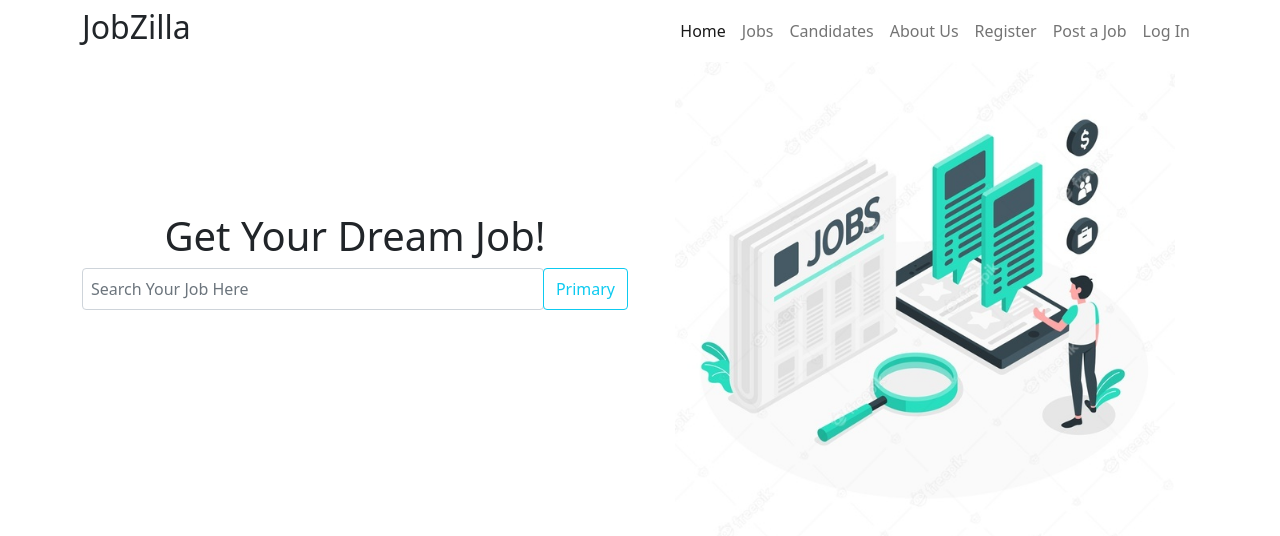
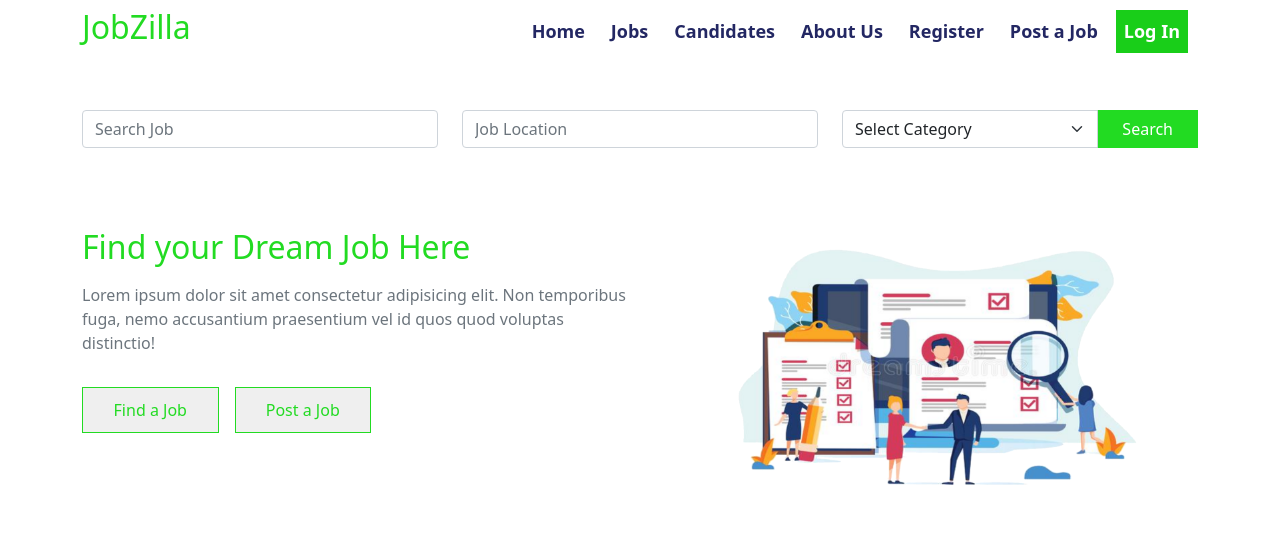
Before and after one commit to DevSquadCode/jobzilla-client, a React (Create React App) app: page / in a window 1280 px wide. Shown: the top 536 px of the page. Built offline with nearby package versions, Linux system fonts and the light colour scheme.

Commit message:
[added] new banner

```diff
--- a/src/App.css
+++ /dev/null
@@ -1,38 +0,0 @@
-.App {
-  text-align: center;
-}
-
-.App-logo {
-  height: 40vmin;
-  pointer-events: none;
-}
-
-@media (prefers-reduced-motion: no-preference) {
-  .App-logo {
-    animation: App-logo-spin infinite 20s linear;
-  }
-}
-
-.App-header {
-  background-color: #282c34;
-  min-height: 100vh;
-  display: flex;
-  flex-direction: column;
-  align-items: center;
-  justify-content: center;
-  font-size: calc(10px + 2vmin);
-  color: white;
-}
-
-.App-link {
-  color: #61dafb;
-}
-
-@keyframes App-logo-spin {
-  from {
-    transform: rotate(0deg);
-  }
-  to {
-    transform: rotate(360deg);
-  }
-}
--- a/src/App.js
+++ b/src/App.js
@@ -1,12 +1,11 @@
-import './App.css';
-import Banner from './components/Header/Banner';
+import Banner from './components/Header/banner/Banner';
 import Header from './components/Header/Header';
 
 function App() {
   return (
-    <div className="App">
-    <Header></Header>
-    <Banner></Banner>
+    <div>
+      <Header />
+      <Banner />
     </div>
   );
 }
--- a/src/components/Header/Header.js
+++ b/src/components/Header/Header.js
@@ -3,39 +3,43 @@ import headerStyle from './Header.module.css';
 
 
 const Header = () => {
+  const {
+    menu,
+    logMenu
+  } = headerStyle;
+
+
   return (
     <nav className="navbar navbar-expand-lg navbar-light bg-transparent">
       <div className="container">
-        <h2 >JobZilla</h2>
+        <h2 className='brand-text-color'>JobZilla</h2>
         <button className="navbar-toggler" type="button" data-bs-toggle="collapse" data-bs-target="#navbarSupportedContent" aria-controls="navbarSupportedContent" aria-expanded="false" aria-label="Toggle navigation">
           <span className="navbar-toggler-icon"></span>
         </button>
         <div className="collapse navbar-collapse" id="navbarSupportedContent">
           <ul className="navbar-nav ms-auto mb-2 mb-lg-0">
             <li className="nav-item">
-              <a id='menu' className="nav-link active" aria-current="page" href="/">Home</a>
+              <a id={menu} className="nav-link active" aria-current="page" href="/">Home</a>
             </li>
             <li className="nav-item">
-              <a id='menu' className="nav-link" href="/">Jobs</a>
+              <a id={menu} className="nav-link" href="/">Jobs</a>
             </li>
             <li className="nav-item">
-              <a id='menu' className="nav-link" href="/">Candidates</a>
+              <a id={menu} className="nav-link" href="/">Candidates</a>
             </li>
             <li className="nav-item">
-              <a id='menu' className="nav-link" href="/">About Us</a>
+              <a id={menu} className="nav-link" href="/">About Us</a>
             </li>
             <li className="nav-item">
-              <a id='menu' className="nav-link" href="/">Register</a>
+              <a id={menu} className="nav-link" href="/">Register</a>
             </li>
             <li className="nav-item">
-              <a id='menu' className="nav-link" href="/">Post a Job</a>
+              <a id={menu} className="nav-link" href="/">Post a Job</a>
             </li>
             <li className="nav-item">
-              <a id='logMenu' className="nav-link" href="/">Log In</a>
+              <a id={logMenu} className="nav-link" href="/">Log In</a>
             </li>
-
           </ul>
-
         </div>
       </div>
     </nav>
--- /dev/null
+++ b/src/components/Header/banner/Banner.jsx
@@ -0,0 +1,44 @@
+import React from 'react';
+import bannerImg from '../../../images/banner-1.png';
+
+
+const Banner = () => {
+    return (
+        <section>
+            <div className="container py-4">
+                <div className="row py-3">
+                    <div className="col-md-4 py-2">
+                        <input className='form-control' type="search" placeholder='Search Job' />
+                    </div>
+                    <div className="col-md-4 py-2">
+                        <input className='form-control' type="search" placeholder='Job Location' />
+                    </div>
+                    <div className="col-md-4 py-2">
+                        <div className="input-group">
+                            <select class="form-select" aria-label="Default select example">
+                                <option selected>Select Category</option>
+                                <option value="1">Remote</option>
+                                <option value="2">Full Time</option>
+                                <option value="3">Part Time</option>
+                            </select>
+                            <button className="btn-brand">Search</button>
+                        </div>
+                    </div>
+                </div>
+                <div className="row flex-column flex-column-reverse flex-md-row py-5 text-center text-md-start">
+                    <div className="col-md-6">
+                        <h2 className='py-2 brand-text-color'>Find your Dream Job Here </h2>
+                        <p className='text-secondary pb-3'>Lorem ipsum dolor sit amet consectetur adipisicing elit. Non temporibus fuga, nemo accusantium praesentium vel id quos quod voluptas distinctio!</p>
+                        <button className="btn-brand-outline w-25 me-3">Find a Job</button>
+                        <button className="btn-brand-outline w-25">Post a Job</button>
+                    </div>
+                    <div className="col-md-6">
+                        <img className='img-fluid' src={bannerImg} alt="" />
+                    </div>
+                </div>
+            </div>
+        </section>
+    );
+};
+
+export default Banner;
--- /dev/null
+++ b/src/global.css
@@ -0,0 +1,27 @@
+.brand-text-color{
+    /* color: #304ffe; */
+    /* color: #0c1442; */
+    /* color: #606480; */
+    /* color: #006AFF; */
+    color: rgb(34, 219, 34);
+    /* color: #8D93AB; */
+}
+
+.btn-brand{
+    color: rgb(255, 255, 255);
+    padding: 7px 25px;
+    border: none;
+    background-color: rgb(34, 219, 34);
+}
+
+.btn-brand-outline{
+    padding: 10px 25px;
+    color: rgb(34, 219, 34);
+    border: 1px solid rgb(34, 219, 34);
+    transition: all 0.5s ease;
+}
+
+.btn-brand-outline:hover{
+    color: white;
+    background-color: rgb(34, 219, 34);
+}
--- a/src/index.js
+++ b/src/index.js
@@ -1,6 +1,7 @@
 import React from 'react';
 import ReactDOM from 'react-dom';
 import './index.css';
+import './global.css';
 import App from './App';
 import reportWebVitals from './reportWebVitals';
 import 'bootstrap/dist/css/bootstrap.min.css';
```
Also changed, not shown: src/components/Header/banner/banner.module.css (added), src/images/banner-1.png (added), src/logo.svg (deleted).
